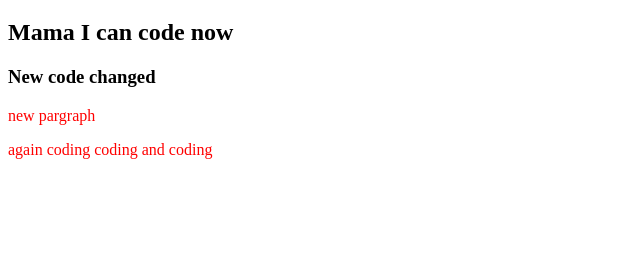
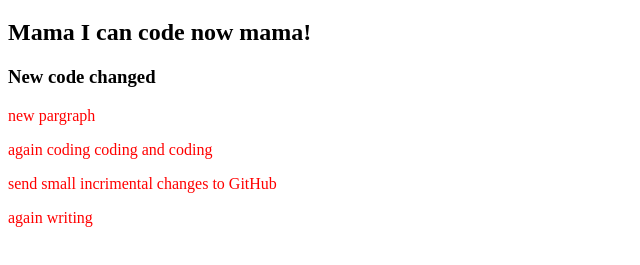
Before and after one commit to MorshalinBillah/my_second_repo, a plain HTML site: page index2.html in a window 1280 px wide. Shown: the part 61-326 px from the top of the page, without its empty margins (0-640 px from the left). Drawn offline with Linux system fonts and the light colour scheme.

Commit message:
added paragraph

```diff
--- a/index2.html
+++ b/index2.html
@@ -9,10 +9,12 @@
 </head>
 <body>
     <h1>I can push to github</h1>
-    <h2>Mama I can code now</h2>
+    <h2>Mama I can code now mama!</h2>
     <h3>New code changed</h3>
     <p>new pargraph</p>
     <p>again coding coding and coding</p>
+<p>send small incrimental changes to GitHub</p>
+<p>again writing</p>
 
 </body>
 </html>
```
